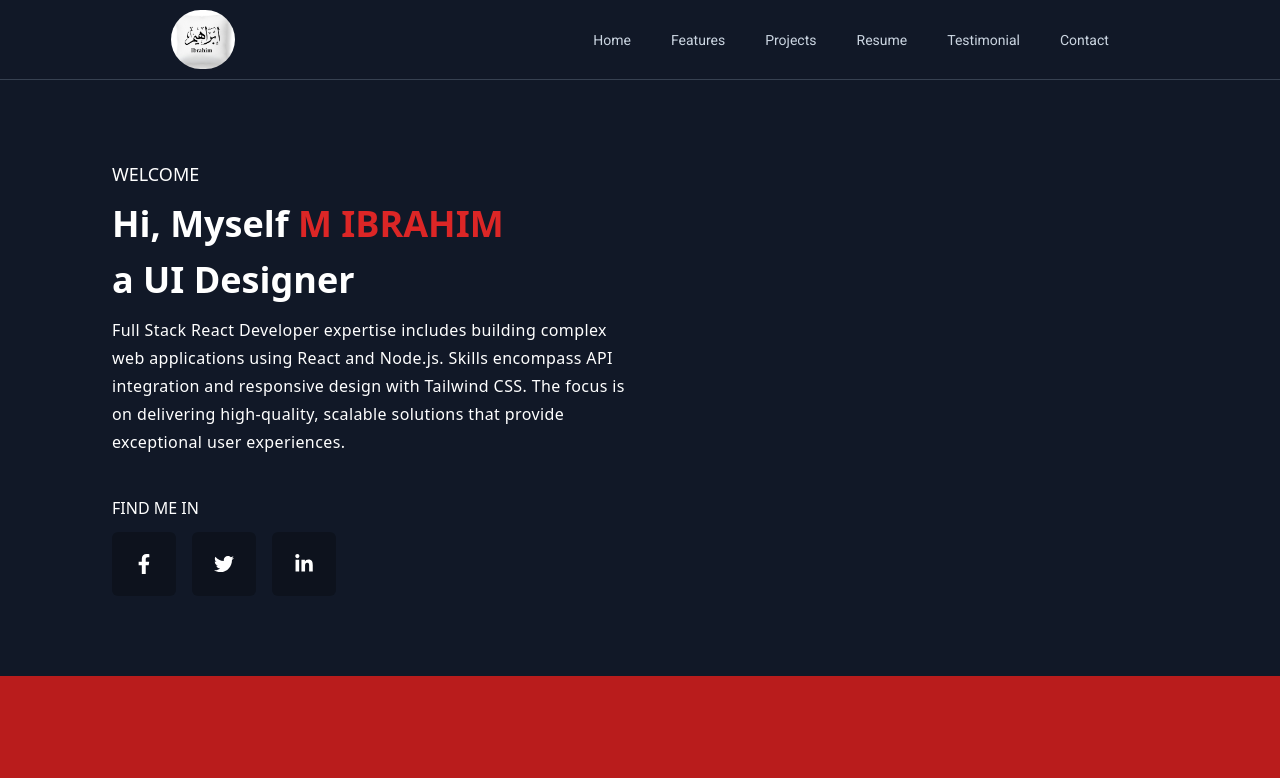
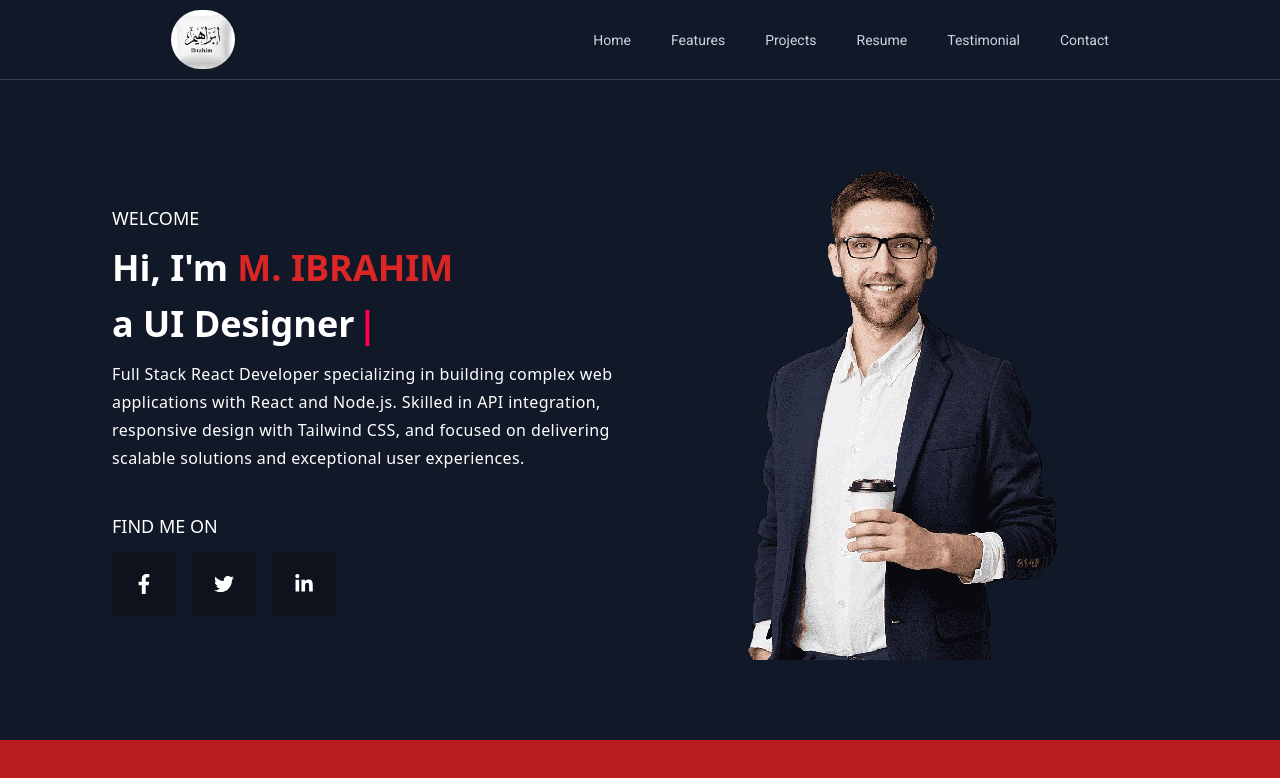
Before and after one commit to ibrahim-49/portfolio-site, a React (Vite) app: page / in a window 1280 px wide. Shown: the top 778 px of the page. Built offline with nearby package versions, Linux system fonts and the light colour scheme.

Commit message:
hero section complete

```diff
--- a/src/assets/index.js
+++ b/src/assets/index.js
@@ -1 +1,2 @@
-export { default as Logo } from './images/logo.jpg'
+export { default as HeroImage } from "./images/HeroImage.png";
+export { default as Logo } from "./images/logo.jpg";
--- a/src/components/banner/Banner.jsx
+++ b/src/components/banner/Banner.jsx
@@ -1,62 +1,67 @@
 import React from "react";
-import { FaFacebookF, FaTwitter } from "react-icons/fa";
-import { FaLinkedinIn } from "react-icons/fa6";
-import { Cursor, Typewriter, useTypewriter } from "react-simple-typewriter";
+import { FaFacebookF, FaTwitter, FaLinkedinIn } from "react-icons/fa";
+import { HeroImage } from "../../assets";
+import { useTypewriter, Cursor } from "react-simple-typewriter";
 
 const Banner = () => {
   const [text] = useTypewriter({
     words: ["Professional Coder.", "Full Stack Developer.", "UI Designer"],
-    Loop: true,
+    loop: true,
     typeSpeed: 20,
     deleteSpeed: 10,
     delaySpeed: 2000,
   });
+
   return (
     <section
       id="home"
-      className="w-full flex pb-20 pt-20 px-28 max-w-screen-xl mx-auto items-center"
+      className="w-full flex items-center py-20 px-28 max-w-screen-xl mx-auto"
     >
       <div className="w-1/2">
-        <div className="text-lg  flex flex-col gap-4 font-normal text-white">
-          <h3>WELCOME</h3>
-          <h1 className="text-4xl font-bold ">
-            Hi, Myself
-            <span className="text-red-600 capitalize"> M IBRAHIM </span>
+        <div className="flex flex-col gap-4 text-white">
+          <h3 className="text-lg font-normal">WELCOME</h3>
+          <h1 className="text-4xl font-bold">
+            Hi, I'm <span className="text-red-600">M. IBRAHIM</span>
           </h1>
-          <h3 className="text-4xl font-bold ">
+          <h3 className="text-4xl font-bold">
             a <span>{text}</span>
             <Cursor
-              cursorBlinking="false"
+              cursorBlinking={false}
               cursorStyle="|"
               cursorColor="#ff014f"
             />
           </h3>
-          <p className=" text-white text-bodyFont text-base leading-7 tracking-wide">
-            Full Stack React Developer expertise includes building complex web
-            applications using React and Node.js. Skills encompass API
-            integration and responsive design with Tailwind CSS. The focus is on
-            delivering high-quality, scalable solutions that provide exceptional
-            user experiences.
+          <p className="text-base leading-7 tracking-wide">
+            Full Stack React Developer specializing in building complex web
+            applications with React and Node.js. Skilled in API integration,
+            responsive design with Tailwind CSS, and focused on delivering
+            scalable solutions and exceptional user experiences.
           </p>
         </div>
 
-        <div>
-          <h1 className="text-white gap-12 pt-10">FIND ME IN</h1>
-          <div className="gap-4 flex pt-3">
-            <span className="bannerIcon text-white">
+        <div className="pt-10">
+          <h2 className="text-white text-lg">FIND ME ON</h2>
+          <div className="flex gap-4 pt-3">
+            <a href="#" className="bannerIcon text-white">
               <FaFacebookF />
-            </span>
-            <span className="bannerIcon text-white">
+            </a>
+            <a href="#" className="bannerIcon text-white">
               <FaTwitter />
-            </span>
-            <span className="bannerIcon text-white">
+            </a>
+            <a href="#" className="bannerIcon text-white">
               <FaLinkedinIn />
-            </span>
+            </a>
           </div>
         </div>
       </div>
 
-      <div className="w-1/2"></div>
+      <div className="w-1/2 flex justify-center items-center">
+        <img
+          src={HeroImage}
+          alt="Hero"
+          className="bannnerss w-[500px] h-[500px] z-10"
+        />
+      </div>
     </section>
   );
 };
--- a/src/components/banner/BannerLeft.jsx
+++ /dev/null
@@ -1,7 +0,0 @@
-import React from "react";
-
-const BannerLeft = () => {
-  return <div>BannerLeft</div>;
-};
-
-export default BannerLeft;
```
Also changed, not shown: src/components/banner/LeftBanner.jsx (added, +57 -0 lines), src/assets/images/HeroImage.png (added), src/assets/images/HeroImage.webp (deleted).
